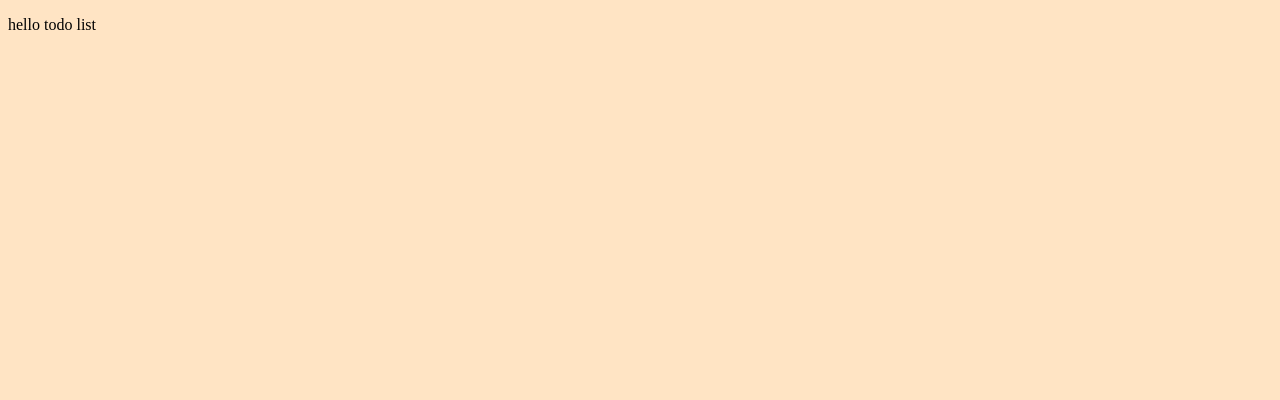
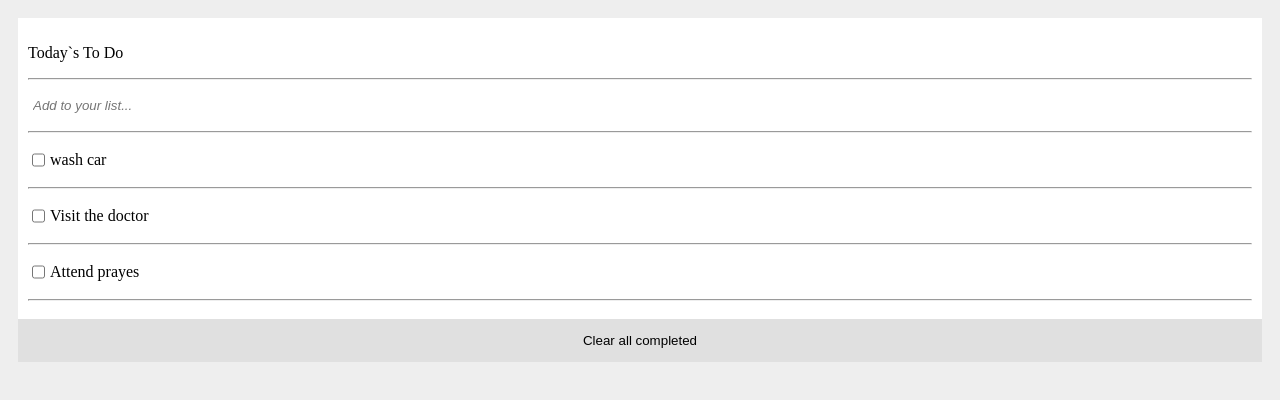
Before and after one commit to ismayito/Todo-list-project, a website built with webpack: page src/index.html in a window 1280 px wide. Built offline with nearby package versions, Linux system fonts and the light colour scheme.

Commit message:
Populate list of todo items from an array of objects

```diff
--- a/src/index.html
+++ b/src/index.html
@@ -5,7 +5,17 @@
     <meta name="viewport" content="width=device-width, initial-scale=1.0" />
     <title>Document</title>
   </head>
-  <p>hello todo list</p>
+  <section class="todo-list-section">
+    <div class="todo-list" id="todo-list">
+      <p class="title">Today`s To Do</p>
+      <hr />
+      <input type="text" class="todo-input" placeholder="Add to your list..." />
+      <hr />
+    </div>
+    <div class="button">
+      <button class="clear-all">Clear all completed</button>
+    </div>
+  </section>
   <body>
     <script src="./src/index.js"></script>
   </body>
--- a/src/index.js
+++ b/src/index.js
@@ -1 +1,36 @@
 import './style.css';
+
+const todoArray = [
+  {
+    description: 'wash car',
+    index: 1,
+    completed: true,
+  },
+  {
+    description: 'Visit the doctor',
+    index: 2,
+    completed: true,
+  },
+  {
+    description: 'Attend prayes',
+    index: 3,
+    completed: true,
+  },
+];
+
+const todoList = document.getElementById('todo-list');
+
+todoArray.forEach((item) => {
+  const listItem = document.createElement('div');
+  listItem.classList.add('list-div');
+  const todoItem = document.createElement('li');
+  todoItem.classList.add('list-item');
+  const checkbox = document.createElement('input');
+  checkbox.type = 'checkbox';
+  listItem.appendChild(checkbox);
+  listItem.appendChild(todoItem);
+  const line = document.createElement('hr');
+  todoItem.innerHTML = item.description;
+  todoList.appendChild(listItem);
+  todoList.appendChild(line);
+});
--- a/src/style.css
+++ b/src/style.css
@@ -1,3 +1,54 @@
 body {
-  background: bisque;
+  box-sizing: border-box;
+  padding: 0;
+  position: relative;
+  z-index: 1;
+  background: #80808021;
 }
+
+.todo-list-section {
+  padding: 10px;
+  margin: auto 0;
+  position: relative;
+  z-index: 10;
+}
+
+.todo-list {
+  background: #ffff;
+  padding: 10px;
+}
+
+.list-div {
+  display: flex;
+  gap: 2px;
+}
+
+.list-item {
+  list-style-type: none;
+  margin: 10px 0;
+}
+
+.todo-input {
+  width: 100%;
+  padding: 10px 0;
+  border: none !important;
+  background: none;
+  padding-left: 5px;
+  font-style: italic;
+}
+
+.button {
+  background: #80808021;
+  padding: 10px 0;
+}
+
+.clear-all {
+  display: flex;
+  justify-content: center;
+  border: none !important;
+  cursor: pointer;
+  padding: 4px 0;
+  align-items: center;
+  margin: 0 auto;
+  background: none;
+}
```
